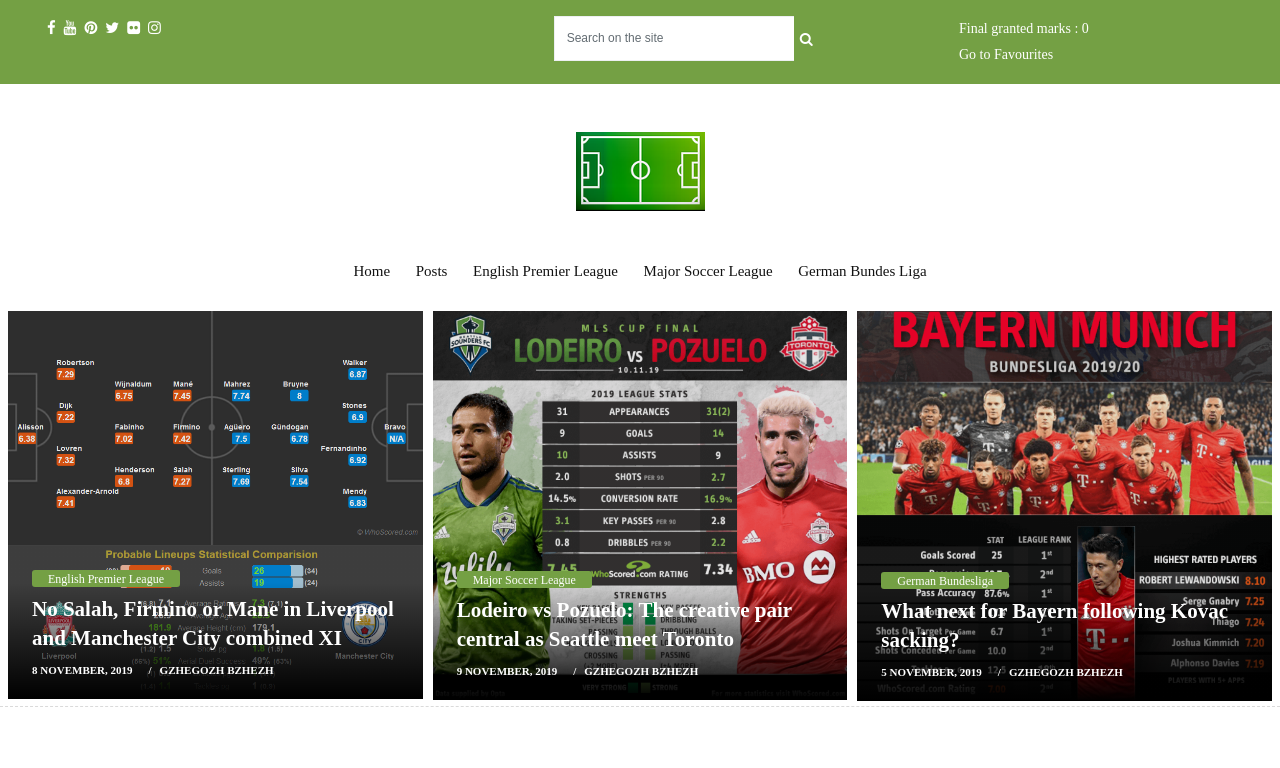
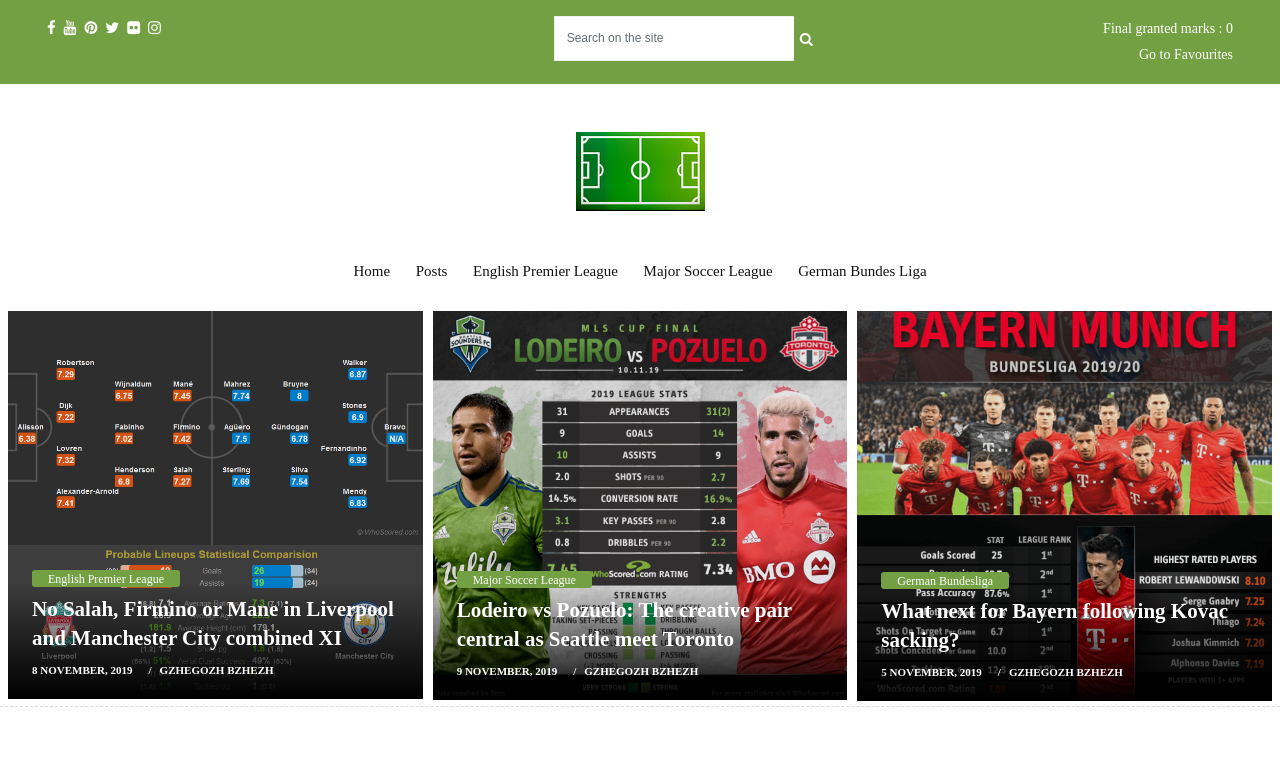
Before and after one commit to vasKenobi/blogV3, a React app: page / in a window 1280 px wide. Shown: the top 768 px of the page. Built offline with nearby package versions, Linux system fonts and the light colour scheme.

Commit message:
favouritesTopBar

```diff
--- a/src/Components/Rating/PostRating.js
+++ b/src/Components/Rating/PostRating.js
@@ -15,7 +15,7 @@
             <input className="text-center" type="text" value={postsRating} readOnly/>
             <button className="btn-xs btnRate"
                 onClick={()=>onIncrementClick()}
-                disabled={postsRating >= 1000000}
+                disabled={postsRating >= 10}
             >+</button>
         </div>
      )
--- a/src/common/css/style.css
+++ b/src/common/css/style.css
@@ -1679,3 +1679,10 @@
 .postShClass{
     margin-left: 15px;
 }
+.favouritesTopBarPositon{
+    display: flex;
+    flex-direction: column;
+    align-items: flex-end;
+    justify-content: right;
+
+}
```
